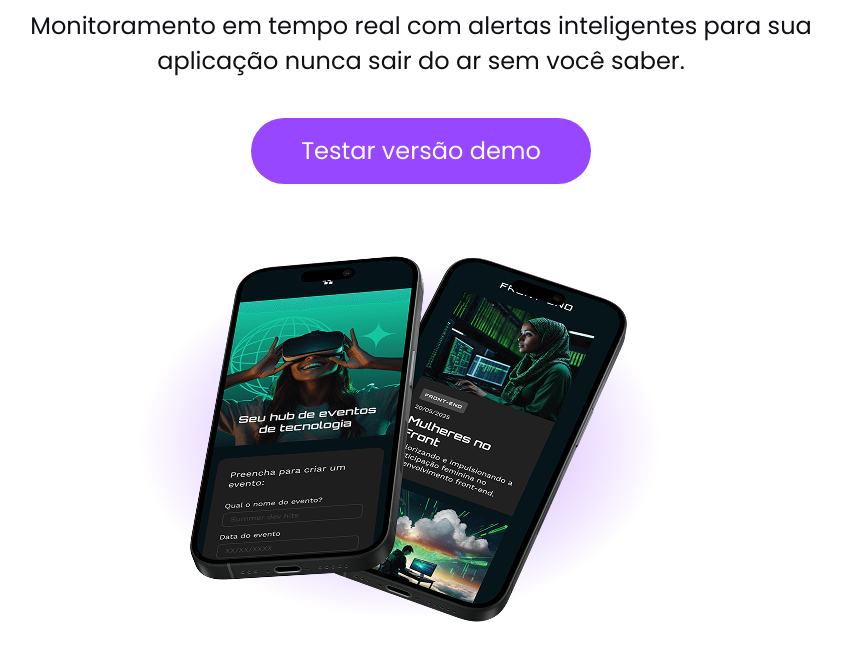
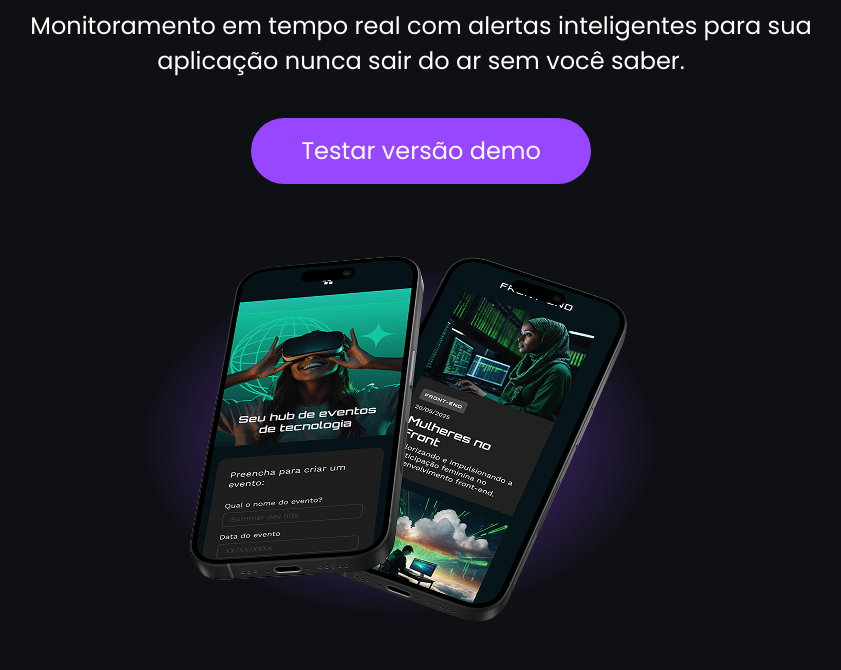
Before and after one commit to 1bertoFarias/Projeto-techboard-Alura, a plain HTML site: page index.html in a window 1280 px wide. Shown: the part 339-1009 px from the top of the page, without its empty margins (219-1060 px from the left). Drawn offline with Linux system fonts and the light colour scheme.

Commit message:
mudança na cor do fundo e da fonte

```diff
--- a/style.css
+++ b/style.css
@@ -24,8 +24,8 @@
 
 /*estilo desktop*/
 body{
-    background-color: #ffffff;
-    color: #0E1014;
+    background-color: #0E1014;
+    color: #ffffff;
 }
 
 header img{
```
